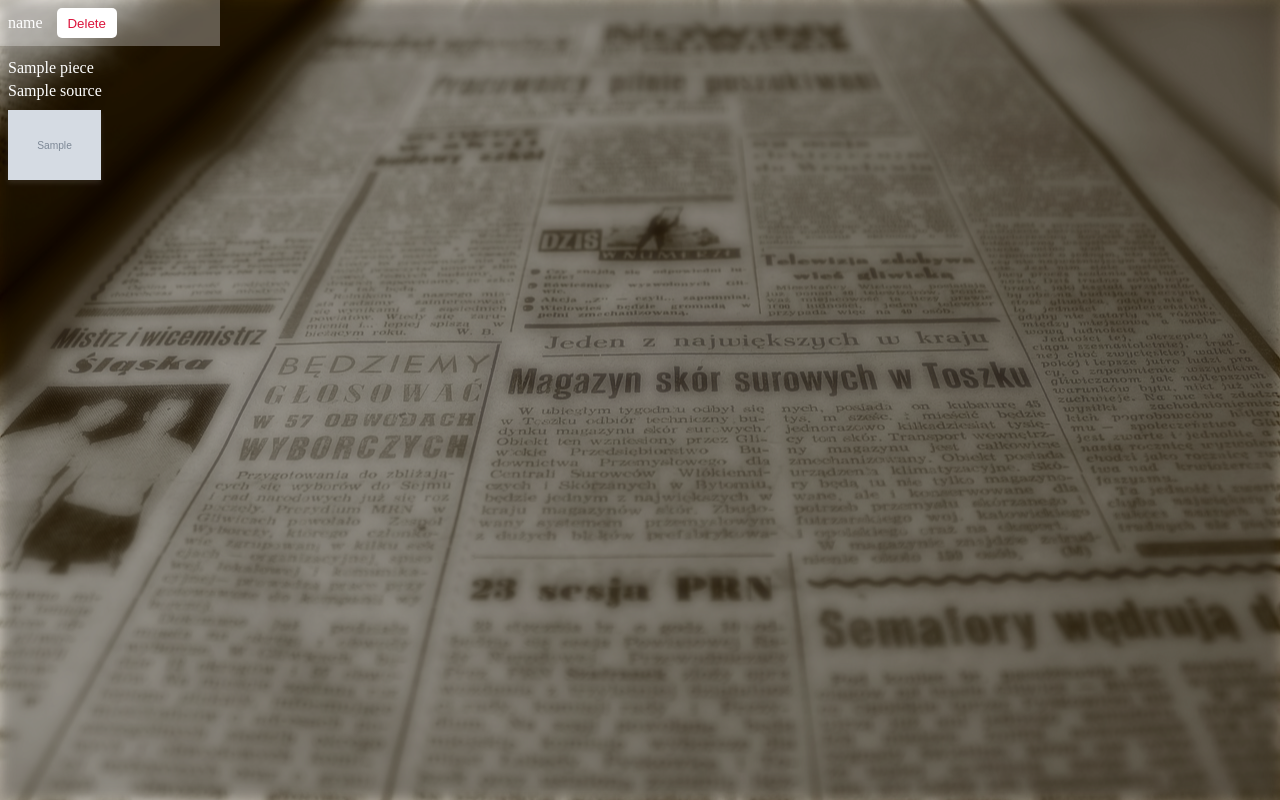
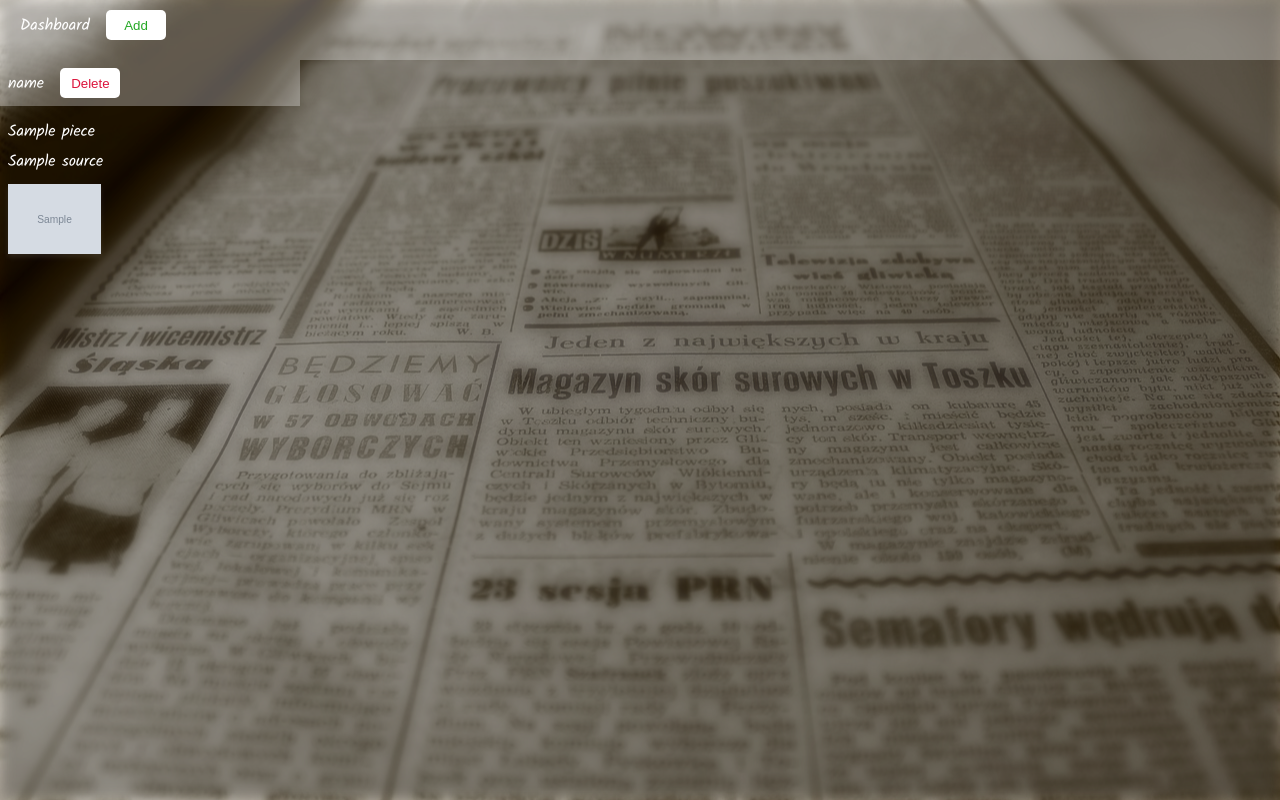
Before and after one commit to SiriusKoan/NewsBoard, a Flask app: template templates/directory_page.html in a window 1280 px wide. Run offline with Flask 2, Linux system fonts and the light colour scheme; the template is opened without the code that fills it: most values are stand-ins (such as "Sample title", 1, 10 or a date in 2020); grey boxes marked "Sample" are stand-in pictures; parts of the project's set-up code (start-up, migrations or seed data) failed here and were passed over; some libraries are stand-ins or nearby versions.

Commit message:
Fix http problem and add improve dashboard layout

```diff
--- a/static/dashboard.js
+++ b/static/dashboard.js
@@ -47,8 +47,8 @@ function addKeyword(id) {
 }
 
 function show_hide(element) {
-    if (window.innerWidth > 600) {
-        var children = element.children;
+    if (window.innerWidth < 600) {
+        var children = element.parentElement.children;
         if (children[1].style.display == "none") {
             for (i = 1; i < children.length; i++) {
                 children[i].style.display = "block";
--- a/static/directory.css
+++ b/static/directory.css
@@ -1,12 +1,30 @@
 body {
     margin: 0;
+    font-family: 'Kalam', cursive;
     min-height: 100vh;
     min-width: 100vw;
+    overflow-x: hidden;
     background-image: url(/static/bg/form.jpg);
     background-position: center;
     background-size: cover;
     background-attachment: fixed;
     backdrop-filter: blur(7px) brightness(60%) opacity(0.8);
+}
+
+a {
+    color: white;
+    text-decoration: none;
+    text-underline-offset: 3px;
+}
+
+a:hover {
+    text-decoration: underline;
+}
+
+#operation {
+    background-color: rgba(255, 255, 255, 0.3);
+    padding: 10px 0 10px 20px;
+    height: 40px;
 }
 
 .directory_container {
@@ -15,51 +33,41 @@ body {
     color: white;
 }
 
-.directory_container a {
-    color: white;
-    text-decoration: none;
-    text-underline-offset: 3px;
+.directory_container>.directory {
+    padding: 0;
+    margin: 0;
+    flex-basis: 300px;
+    flex-shrink: 1;
 }
 
-.directory_container a:hover {
-    text-decoration: underline;
-}
-
-.directory_container > .directory {
-    padding: 0;
-    margin: 0;
-    min-width: 220px;
-    max-width: 360px;
-    flex-shrink: 0;
-}
-
-.directory_container > .directory > div {
+.directory_container>.directory>div {
     padding: 8px;
 }
 
-.directory_container > .directory > .name_section {
+.directory_container>.directory>.name_section {
     background-color: rgba(255, 255, 255, 0.3);
 }
 
-.directory_container > .directory > .name {
+.directory_container>.directory>.name {
     font-weight: bold;
     font-size: 30px;
     margin-top: 5px;
     margin-bottom: 5px;
 }
 
-.directory_container > .directory > .piece {
+.directory_container>.directory>.piece {
     height: 220px;
 }
 
-.directory_container > .directory > .piece > .title {
+.directory_container>.directory>.piece>.title {
     margin-top: 5px;
     margin-bottom: 5px;
 }
 
-.directory_container > .directory > .piece > img {
+.directory_container>.directory>.piece>img {
     margin-top: 10px;
     height: 70px;
+    max-width: 260px;
     box-shadow: 0 3px 5px rgba(255, 255, 255, 0.1);
 }
 
@@ -67,4 +75,10 @@ body {
     .directory_container {
         flex-direction: column;
     }
+    .directory_container>.directory {
+        flex-basis: 0;
+    }
+    .directory_container>.directory>.name_section {
+        cursor: pointer;
+    }
 }
--- a/templates/dashboard.html
+++ b/templates/dashboard.html
@@ -10,7 +10,7 @@
     <link rel="stylesheet" href="/static/inputs.css">
     <script src="/static/index.js"></script>
     <script src="/static/dashboard.js"></script>
-    <script src="http://ajax.googleapis.com/ajax/libs/jquery/1.10.2/jquery.min.js"></script>
+    <script src="https://ajax.googleapis.com/ajax/libs/jquery/1.10.2/jquery.min.js"></script>
     <title>News</title>
 </head>
 
@@ -35,8 +35,8 @@
             <div class="directory">
                 <div>
                     <b><a href="/dashboard/directory/{{ directory['name'] }}">{{ directory["name"] }}</a></b>
-                    <button class="add" id="{{ directory['id'] }}" onclick="addKeyword(this.id)">Add</button>
-                    <button class="remove" id="{{ directory['id'] }}" onclick="deleteDirectory(this.id)">Delete</button>
+                    <button class="add" onclick="addKeyword({{ directory['id'] }})">Add</button>
+                    <button class="remove" onclick="deleteDirectory({{ directory['id'] }})">Delete</button>
                 </div>
                 <div>
                     {% for keyword in directory["keywords"] %}
--- a/templates/directory_page.html
+++ b/templates/directory_page.html
@@ -12,15 +12,19 @@
     <link href="https://fonts.googleapis.com/css2?family=Kalam&display=swap" rel="stylesheet">
     <script src="/static/index.js"></script>
     <script src="/static/dashboard.js"></script>
-    <script src="http://ajax.googleapis.com/ajax/libs/jquery/1.10.2/jquery.min.js"></script>
+    <script src="https://ajax.googleapis.com/ajax/libs/jquery/1.10.2/jquery.min.js"></script>
     <title>{{ directory["name"] }}</title>
 </head>
 
 <body>
+    <div id="operation">
+        <a href="/dashboard">Dashboard</a>
+        <button class="add" onclick="addKeyword({{ directory['id'] }})">Add</button>
+    </div>
     <div class="directory_container">
         {% for name in directory["news"].keys() %}
-        <div class="directory" onclick="show_hide(this);">
-            <div class="name_section">
+        <div class="directory">
+            <div class="name_section" onclick="show_hide(this);">
                 <span class="name">{{ name }}</span>
                 <button class="remove" onclick="deleteKeyword('{{ directory['id'] }}_{{ name }}');">Delete</button>
             </div>
```
Also changed, not shown: app/news_tools.py (+31 -4 lines), static/dashboard.css (+5 -6 lines).
